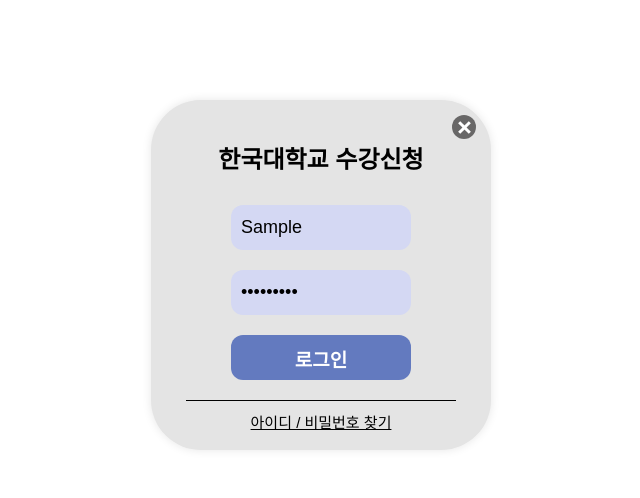
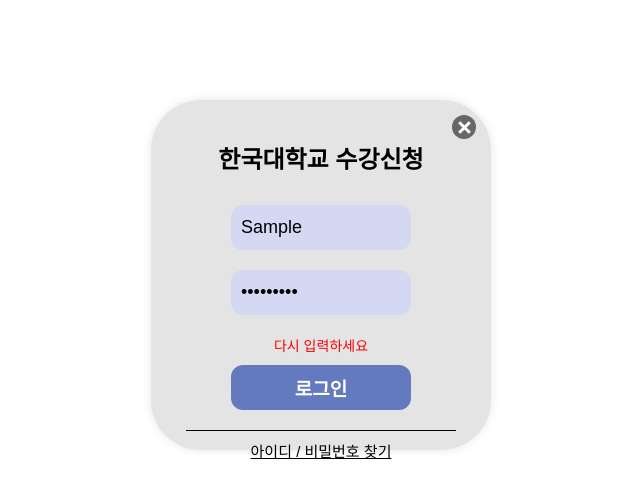
Before and after one commit to All-in-one-project/Front-End, a React (Create React App) app in the folder ict-start/: page / in a window 1280 px wide. Both pictures are taken after typing "Sample", "Sample123" into the empty fields and a click on the button "로그인". Shown: the top 498 px of the page, without its empty margins (319-959 px from the left). Built offline with nearby package versions, Linux system fonts and the light colour scheme.

Commit message:
7 commit

```diff
--- a/ict-start/package.json
+++ b/ict-start/package.json
@@ -8,6 +8,7 @@
     "@testing-library/user-event": "^13.5.0",
     "react": "^18.3.1",
     "react-dom": "^18.3.1",
+    "react-router-dom": "5.3.0",
     "react-scripts": "5.0.1",
     "web-vitals": "^2.1.4"
   },
--- a/ict-start/src/App.css
+++ b/ict-start/src/App.css
@@ -1,11 +1,10 @@
 /* Styles applied to the entire App */
-
 body {
   background-color: white;
   font-family: Arial, sans-serif;
 }
 
-    /* Styles for the LoginContainer component */
+/* Styles for the Login component */
 .login-container {
   width: 300px;
   margin: 100px auto;
@@ -23,41 +22,43 @@
   margin-bottom: 20px;
 }
 
-    /* Styles for the LoginForm component */
-    input[type="text"],
-    input[type="password"],
-    button {
+.login-input {
   width: 60%;
   padding: 10px;
   margin: 10px 0;
   box-sizing: border-box;
   border-radius: 12px;
   border: none;
-    }
-
-    input[type="text"],
-    input[type="password"] {
   height: 45px;
   background-color: rgb(212, 216, 243);
   font-size: 18px;
 }
 
-    input[type="text"]::placeholder,
-    input[type="password"]::placeholder {
+.login-input::placeholder {
   color: black;
 }
 
-    button {
+.login-button {
+  width: 60%;
   height: 45px;
   background-color: #637ABF;
   color: white;
   cursor: pointer;
   font-weight: bold;
   font-size: 19px;
+  margin: 10px 0;
+  border-radius: 12px;
+  border: none;
 }
 
-    button:hover {
+.login-button:hover {
   background-color: rgb(132, 129, 137);
+}
+
+.error-message {
+  color: red;
+  font-size: 14px;
+  margin-top: 10px;
 }
 
 /* Styles for the ForgotPasswordLink component */
@@ -73,7 +74,7 @@
 /* Styles for the Separator component */
 .separator {
   width: 90%;
-      height: 1.5px;
+  height: 0.5px;
   background-color: black;
   margin: 10px auto;
 }
--- a/ict-start/src/App.jsx
+++ b/ict-start/src/App.jsx
@@ -1,21 +1,23 @@
 import React from 'react';
+import { BrowserRouter as Router, Route, Switch } from 'react-router-dom';
 import './App.css';
 import Login from './component/Login';
 
+function Home() {
+  return <h2>홈페이지</h2>;
+}
+
 function App() {
   return (
-     <div className="App">
-      <div className="login-container">
-        <span className="close-btn"></span>
-        <h2>한국대학교 수강신청</h2>
-        <Login/>
-        <div className="separator"></div>
-        <div className="forgot-password">
-            <a href="#">아이디 / 비밀번호 찾기</a>
-        </div>
-        </div>
-     </div>
- );
+    <Router>
+      <div className="App">
+        <Switch>
+          <Route path="/" exact component={Login} />
+          <Route path="/home" component={Home} />
+        </Switch>
+      </div>
+    </Router>
+  );
 }
 
 export default App;
--- a/ict-start/src/component/Login.jsx
+++ b/ict-start/src/component/Login.jsx
@@ -1,10 +1,12 @@
-// LoginForm.jsx
 import React, { useState } from 'react';
-import '../App.css'; // CSS 파일을 import합니다. 파일 경로는 실제 프로젝트 구조에 따라 다를 수 있습니다.
+import { useHistory } from 'react-router-dom';
+import '../App.css';
 
-function LoginForm() {
+function Login() {
   const [id, setId] = useState('');
   const [password, setPassword] = useState('');
+  const [error, setError] = useState('');
+  const history = useHistory(); // useHistory 훅을 사용하여 페이지 이동을 제어
 
   const handleIdChange = (event) => {
     setId(event.target.value);
@@ -15,14 +17,26 @@ function LoginForm() {
   };
 
   const handleLogin = async (event) => {
-    event.preventDefault(); // 페이지 새로고침 방지
-    // 로그인 처리 코드...
-    console.log('Login attempt:', { id, password });
+    event.preventDefault();
+
+    if (id === 'test' && password === 'password') {
+      // 로그인 성공 시 홈 페이지로 이동
+      history.push('/home');
+    } else {
+      // 로그인 실패 시 에러 메시지 표시
+      setError('다시 입력하세요');
+    }
+  };
+
+  const handleClose = () => {
+    history.goBack(); // 이전 페이지로 이동, x동그라미 클릭시
   };
 
   return (
-    <div className="App"> {/* App 클래스를 div로 감싸서 스타일 적용 */}
-      <form onSubmit={handleLogin} className="login-form">
+    <div className="login-container"> {/* login-container 클래스를 적용 */}
+      <span className="close-btn" onClick={handleClose}></span> {/* close-btn 클릭 시 handleClose 호출 , x동그라미*/}
+      <h2>한국대학교 수강신청</h2>
+      <form onSubmit={handleLogin}>
         <div>
           <input
             id="id"
@@ -42,13 +56,18 @@ function LoginForm() {
             onChange={handlePasswordChange}
             placeholder="비밀번호 입력"
             required
-            className="login-input" // 동일하게 input 스타일 적용
+            className="login-input"
           />
         </div>
-        <button type="submit" className="login-button">로그인</button> {/* 버튼 스타일 적용을 위해 className 추가 */}
+        {error && <div className="error-message">{error}</div>} {/* 에러 메시지 표시 */}
+        <button type="submit" className="login-button">로그인</button>
       </form>
-    </div>
+       <div className="separator"></div>
+       <div className="forgot-password">
+         <a href="#">아이디 / 비밀번호 찾기</a>
+       </div>
+     </div>
   );
 }
 
-export default LoginForm;
+export default Login;
```
Also changed, not shown: 2 other files (tests, documents, lock files or other folders). Lines whose indentation alone changed are shown as unchanged.
